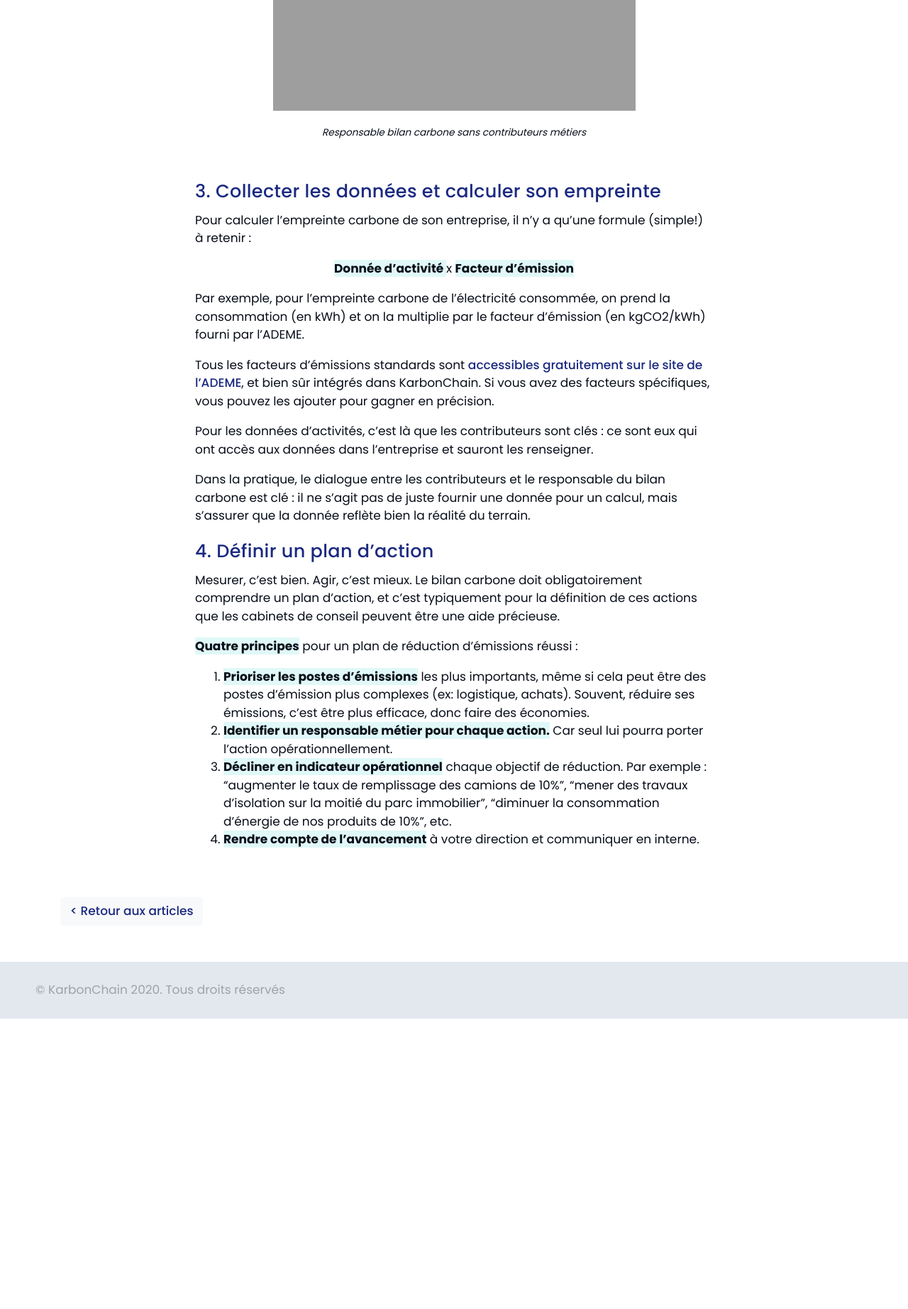
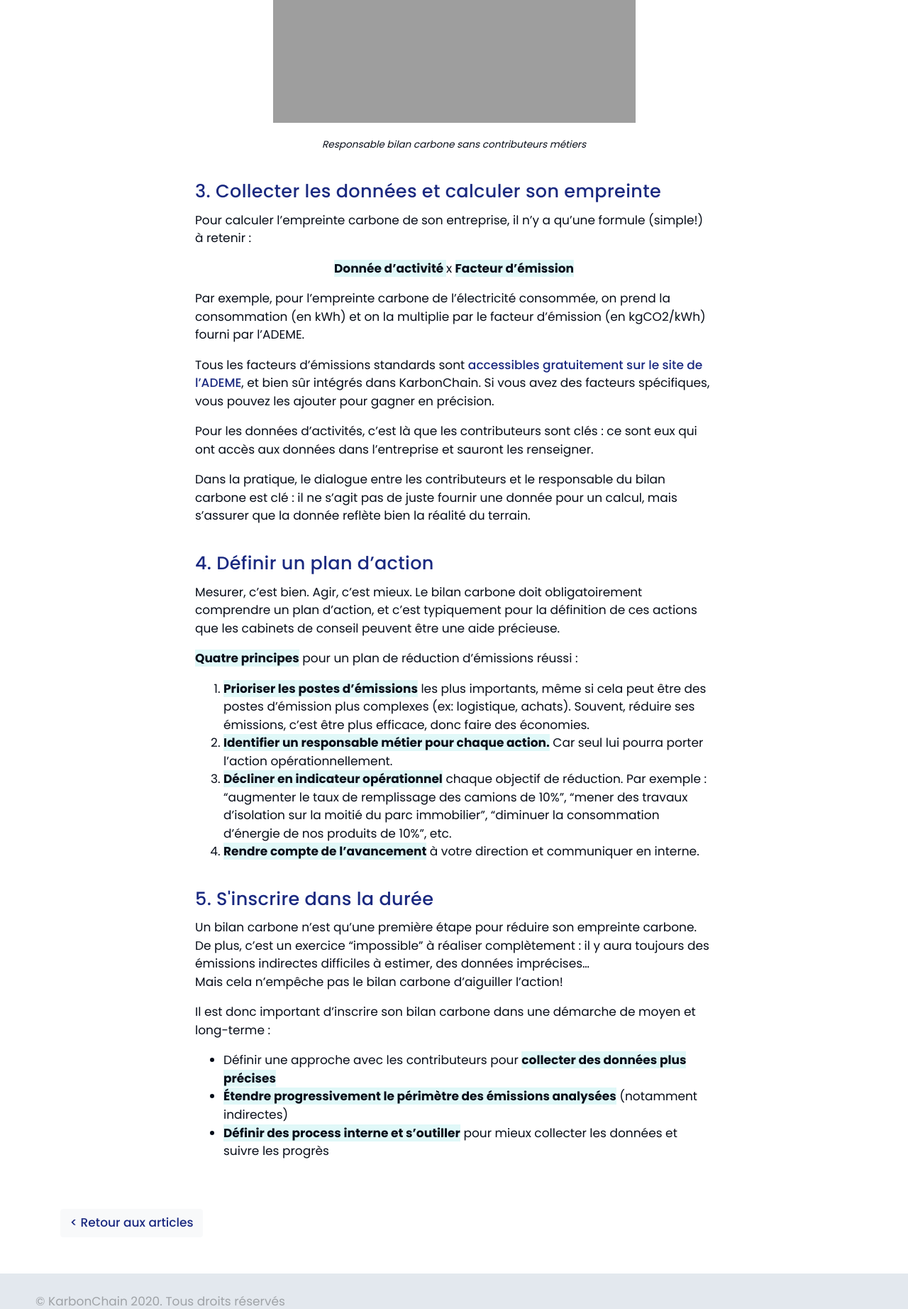
Before and after one commit to Barbeuz-fr/MisterKarbon, a Rails app: page /ressources/comment_faire_son_bilan_carbone in a window 1280 px wide. Shown: the part 1920-3764 px from the top of the page at 71% size. Before the commit the page ends 3355 px from the top, so only its background shows below. Run offline with Rails 7, Linux system fonts and the light colour scheme; style sheets or scripts are compiled from the project's sources; parts of the project's set-up code (start-up, migrations or seed data) failed here and were passed over; some libraries are stand-ins or nearby versions; some web fonts are replaced; grey boxes are pictures that could not be loaded.

Commit message:
edit article

```diff
--- a/app/views/articles/comment_faire_son_bilan_carbone.html.erb
+++ b/app/views/articles/comment_faire_son_bilan_carbone.html.erb
@@ -50,7 +50,7 @@
 
 
         <!-- Paragraphe-->
-        <h4>
+        <h4 class="pt-3">
           2. Définir le périmètre et les contributeurs
         </h4>
 
@@ -107,7 +107,7 @@
           La plupart des directions sont mobilisées.
         </p>
 
-        <div class="centered-image mb-5">
+        <div class="centered-image">
           <%= image_tag 'articles/comment-faire-bilan/travolta.gif', class: "illustration"%>
           <div class="mt-3">
             <p><small><i>
@@ -117,10 +117,9 @@
         </div>
 
 
-
         <!-- TO DO - tableau des contributeurs et postes types -->
         <!-- Paragraphe-->
-        <h4>
+        <h4 class="pt-3">
           3. Collecter les données et calculer son empreinte
         </h4>
 
@@ -151,7 +150,7 @@
         </p>
 
         <!-- Paragraphe-->
-        <h4>
+        <h4 class="pt-3">
           4. Définir un plan d’action
         </h4>
         <p>
@@ -178,14 +177,28 @@
 
 
         <!-- Paragraphe-->
-        <h4>
+        <h4 class="pt-3">
+          5. S'inscrire dans la durée
         </h4>
 
         <p>
-
+          Un bilan carbone n’est qu’une première étape pour réduire son empreinte carbone. De plus, c’est un exercice “impossible” à réaliser complètement : il y aura toujours des émissions indirectes difficiles à estimer, des données imprécises…
+          <br>Mais cela n’empêche pas le bilan carbone d’aiguiller l’action!
         </p>
-
-
+        <p>
+          Il est donc important d’inscrire son bilan carbone dans une démarche de moyen et long-terme :
+        </p>
+        <ul>
+          <li>
+            Définir une approche avec les contributeurs pour <span class="bg-kc-lightblue"><strong>collecter des données plus précises</strong></span>
+          </li>
+          <li>
+            <span class="bg-kc-lightblue"><strong>Étendre progressivement le périmètre des émissions analysées</strong></span> (notamment indirectes)
+          </li>
+          <li>
+            <span class="bg-kc-lightblue"><strong>Définir des process interne et s’outiller</strong></span> pour mieux collecter les données et suivre les progrès
+          </li>
+        </ul>
       </div>
     </div>
 
```
